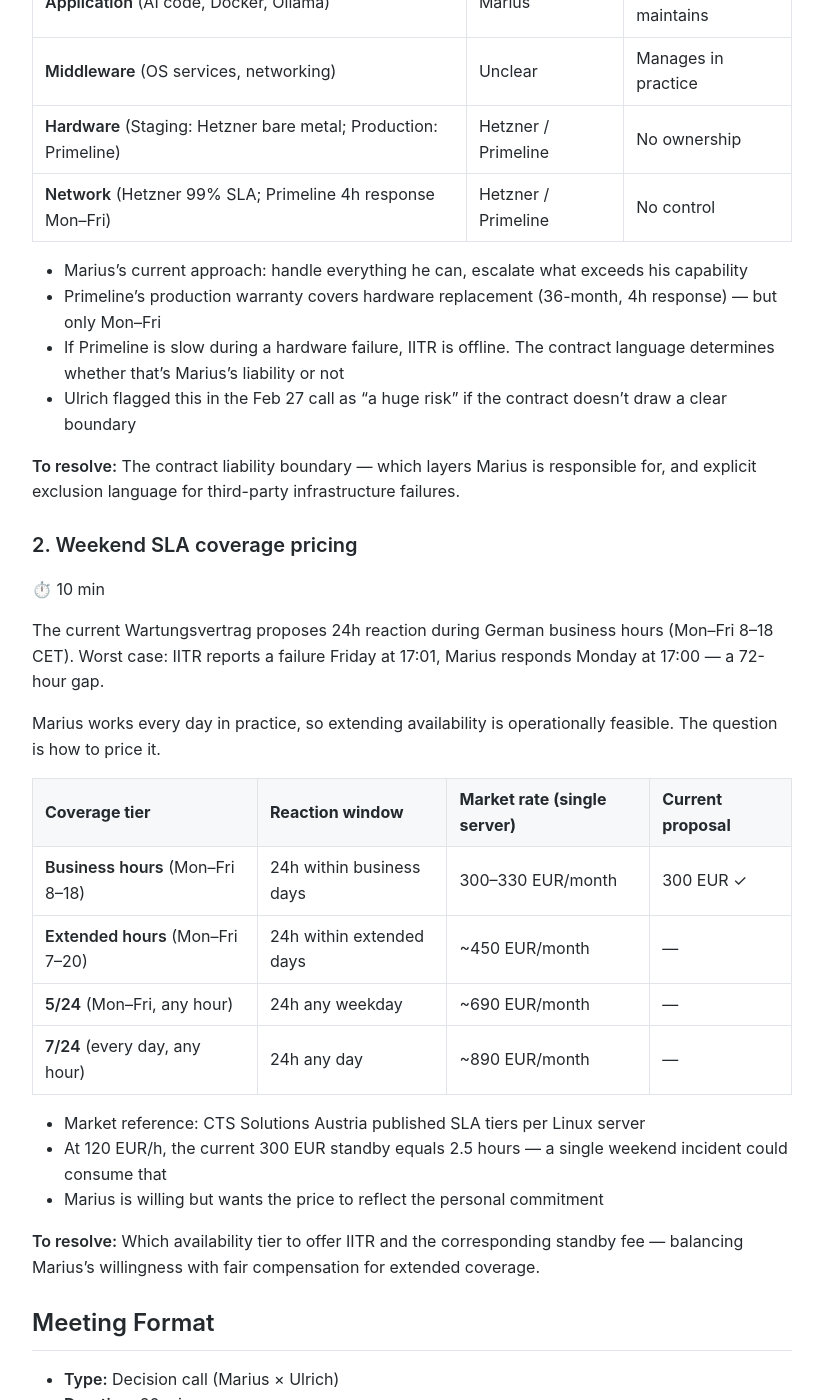
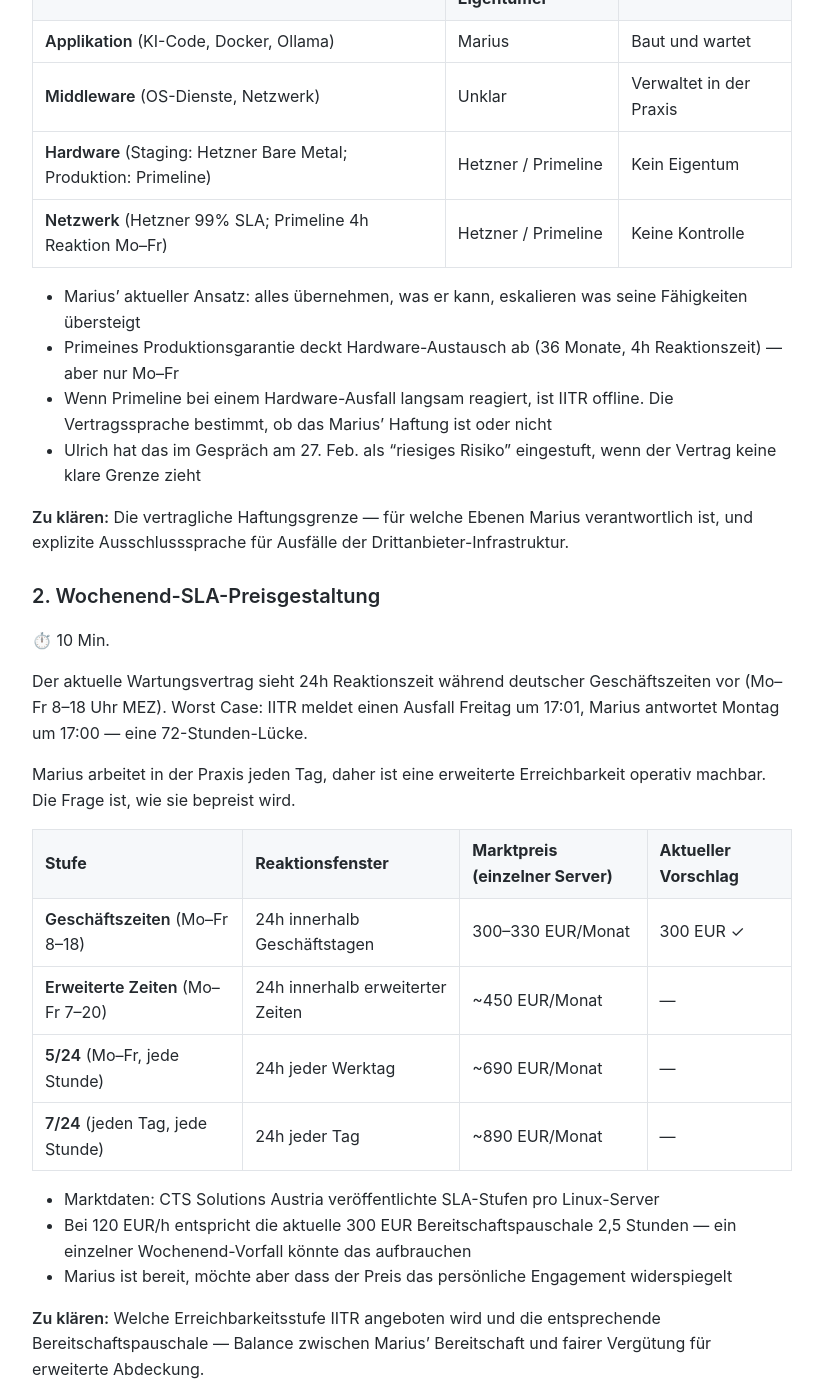
Before and after one commit to MariusWilsch/public-wilsch-ai-pages, a Jekyll site: the page built from project/iitr/iitr-contract-ulrich-meeting-agenda.md, in a window 1280 px wide and 1400 px high, scrolled down 1204 px. Shown: the whole window, without its empty margins (228-1051 px from the left). Built offline with Jekyll 4.4.1, drawn with Linux system fonts in a browser that asks for light colours; our own code applies the rules of GitHub Pages for plain Markdown files; some of the changed text lies outside the part shown.

Commit message:
Sync from hippocampus 2026-03-01

```diff
--- a/project/iitr/iitr-contract-ulrich-meeting-agenda.md
+++ b/project/iitr/iitr-contract-ulrich-meeting-agenda.md
@@ -2,84 +2,84 @@
 publish: true
 ---
 
-# IITR Wartungsvertrag — Ulrich Prep Meeting
+# IITR Wartungsvertrag — Vorbereitung Ulrich
 
 [[client-iitr]]
 
-## Meeting Goal
+## Meetingziel
 
-Resolve two open Wartungsvertrag terms before sending the financial framework to IITR:
+Zwei offene Wartungsvertragspunkte klären, bevor die finanziellen Rahmenbedingungen an IITR gehen:
 
-1. **Scope boundary** — define which infrastructure layers Marius covers vs. Primeline/Hetzner
-2. **Weekend pricing** — decide whether to offer extended-hours availability and at what fee
+1. **Scope-Grenze** — welche Infrastrukturebenen Marius abdeckt vs. Primeline/Hetzner
+2. **Wochenend-Preisgestaltung** — ob erweiterte Erreichbarkeit angeboten wird und zu welchem Preis
 
-Both decisions directly affect the Wartungsvertrag document. Without them, the SLA scope
-and standby fee are incomplete.
+Beide Entscheidungen betreffen direkt das Wartungsvertragsdokument. Ohne sie sind SLA-Umfang
+und Bereitschaftspauschale unvollständig.
 
 ## Pre-Read
 
-- [IITR Contract Extension — Commercial Framework](https://mariuswilsch.github.io/public-wilsch-ai-pages/project/iitr/iitr-contract-extension-framework) — pricing decisions already made (120 EUR/h, 300 EUR standby, Festpreis per project). Focus on the two **Undefined** markers in Sections 3 and 3.
-- [CTS Solutions — IT SLA Preisliste](https://cts-solutions.at/edv-preisliste-wartungsvertrage-slas/) — reference pricing for extended-hours and weekend SLA tiers
+- [IITR Vertragsrahmen — Kommerzielle Rahmenbedingungen](https://mariuswilsch.github.io/public-wilsch-ai-pages/project/iitr/iitr-contract-extension-framework) — Preisentscheidungen bereits getroffen (120 EUR/h, 300 EUR Bereitschaft, Festpreis pro Projekt). Fokus auf die zwei **Undefined**-Markierungen in Abschnitt 3.
+- [CTS Solutions — IT-SLA-Preisliste](https://cts-solutions.at/edv-preisliste-wartungsvertrage-slas/) — Referenzpreise für erweiterte und Wochenend-SLA-Stufen
 
 ---
 
-## Discussion Topics
+## Diskussionsthemen
 
-*Starting points for discussion, not limited to these.*
+*Ausgangspunkte für die Diskussion, nicht darauf beschränkt.*
 
-### 1. Betreuung scope boundary and liability
-⏱️ 10 min
+### 1. Betreuungs-Scope und Haftungsgrenze
+⏱️ 10 Min.
 
-The Wartungsvertrag says "dedizierte Betreuung unseres Servers" — but four infrastructure
-layers exist, each with a different owner:
+Der Wartungsvertrag sagt "dedizierte Betreuung unseres Servers" — aber es existieren vier
+Infrastrukturebenen, jede mit einem anderen Verantwortlichen:
 
-| Layer | Current owner | Marius's role |
-|-------|--------------|---------------|
-| **Application** (AI code, Docker, Ollama) | Marius | Builds and maintains |
-| **Middleware** (OS services, networking) | Unclear | Manages in practice |
-| **Hardware** (Staging: Hetzner bare metal; Production: Primeline) | Hetzner / Primeline | No ownership |
-| **Network** (Hetzner 99% SLA; Primeline 4h response Mon–Fri) | Hetzner / Primeline | No control |
+| Ebene | Aktueller Eigentümer | Marius' Rolle |
+|-------|---------------------|---------------|
+| **Applikation** (KI-Code, Docker, Ollama) | Marius | Baut und wartet |
+| **Middleware** (OS-Dienste, Netzwerk) | Unklar | Verwaltet in der Praxis |
+| **Hardware** (Staging: Hetzner Bare Metal; Produktion: Primeline) | Hetzner / Primeline | Kein Eigentum |
+| **Netzwerk** (Hetzner 99% SLA; Primeline 4h Reaktion Mo–Fr) | Hetzner / Primeline | Keine Kontrolle |
 
-- Marius's current approach: handle everything he can, escalate what exceeds his capability
-- Primeline's production warranty covers hardware replacement (36-month, 4h response) — but only Mon–Fri
-- If Primeline is slow during a hardware failure, IITR is offline. The contract language determines whether that's Marius's liability or not
-- Ulrich flagged this in the Feb 27 call as "a huge risk" if the contract doesn't draw a clear boundary
+- Marius' aktueller Ansatz: alles übernehmen, was er kann, eskalieren was seine Fähigkeiten übersteigt
+- Primeines Produktionsgarantie deckt Hardware-Austausch ab (36 Monate, 4h Reaktionszeit) — aber nur Mo–Fr
+- Wenn Primeline bei einem Hardware-Ausfall langsam reagiert, ist IITR offline. Die Vertragssprache bestimmt, ob das Marius' Haftung ist oder nicht
+- Ulrich hat das im Gespräch am 27. Feb. als "riesiges Risiko" eingestuft, wenn der Vertrag keine klare Grenze zieht
 
-**To resolve:** The contract liability boundary — which layers Marius is responsible for, and explicit exclusion language for third-party infrastructure failures.
+**Zu klären:** Die vertragliche Haftungsgrenze — für welche Ebenen Marius verantwortlich ist, und explizite Ausschlusssprache für Ausfälle der Drittanbieter-Infrastruktur.
 
-### 2. Weekend SLA coverage pricing
-⏱️ 10 min
+### 2. Wochenend-SLA-Preisgestaltung
+⏱️ 10 Min.
 
-The current Wartungsvertrag proposes 24h reaction during German business hours (Mon–Fri
-8–18 CET). Worst case: IITR reports a failure Friday at 17:01, Marius responds Monday
-at 17:00 — a 72-hour gap.
+Der aktuelle Wartungsvertrag sieht 24h Reaktionszeit während deutscher Geschäftszeiten vor
+(Mo–Fr 8–18 Uhr MEZ). Worst Case: IITR meldet einen Ausfall Freitag um 17:01, Marius
+antwortet Montag um 17:00 — eine 72-Stunden-Lücke.
 
-Marius works every day in practice, so extending availability is operationally feasible.
-The question is how to price it.
+Marius arbeitet in der Praxis jeden Tag, daher ist eine erweiterte Erreichbarkeit operativ
+machbar. Die Frage ist, wie sie bepreist wird.
 
-| Coverage tier | Reaction window | Market rate (single server) | Current proposal |
-|---------------|----------------|---------------------------|-----------------|
-| **Business hours** (Mon–Fri 8–18) | 24h within business days | 300–330 EUR/month | 300 EUR ✓ |
-| **Extended hours** (Mon–Fri 7–20) | 24h within extended days | ~450 EUR/month | — |
-| **5/24** (Mon–Fri, any hour) | 24h any weekday | ~690 EUR/month | — |
-| **7/24** (every day, any hour) | 24h any day | ~890 EUR/month | — |
+| Stufe | Reaktionsfenster | Marktpreis (einzelner Server) | Aktueller Vorschlag |
+|-------|-----------------|------------------------------|-------------------|
+| **Geschäftszeiten** (Mo–Fr 8–18) | 24h innerhalb Geschäftstagen | 300–330 EUR/Monat | 300 EUR ✓ |
+| **Erweiterte Zeiten** (Mo–Fr 7–20) | 24h innerhalb erweiterter Zeiten | ~450 EUR/Monat | — |
+| **5/24** (Mo–Fr, jede Stunde) | 24h jeder Werktag | ~690 EUR/Monat | — |
+| **7/24** (jeden Tag, jede Stunde) | 24h jeder Tag | ~890 EUR/Monat | — |
 
-- Market reference: CTS Solutions Austria published SLA tiers per Linux server
-- At 120 EUR/h, the current 300 EUR standby equals 2.5 hours — a single weekend incident could consume that
-- Marius is willing but wants the price to reflect the personal commitment
+- Marktdaten: CTS Solutions Austria veröffentlichte SLA-Stufen pro Linux-Server
+- Bei 120 EUR/h entspricht die aktuelle 300 EUR Bereitschaftspauschale 2,5 Stunden — ein einzelner Wochenend-Vorfall könnte das aufbrauchen
+- Marius ist bereit, möchte aber dass der Preis das persönliche Engagement widerspiegelt
 
-**To resolve:** Which availability tier to offer IITR and the corresponding standby fee — balancing Marius's willingness with fair compensation for extended coverage.
+**Zu klären:** Welche Erreichbarkeitsstufe IITR angeboten wird und die entsprechende Bereitschaftspauschale — Balance zwischen Marius' Bereitschaft und fairer Vergütung für erweiterte Abdeckung.
 
-## Meeting Format
+## Meeting-Format
 
-- **Type:** Decision call (Marius × Ulrich)
-- **Duration:** 20 min
-- **Expectation:** Ulrich reads the Commercial Framework design doc beforehand — pricing decisions are already made, only the two Undefined items need his input
-- **Outcome:** Two decisions that complete the Wartungsvertrag scope and pricing — ready to draft the contract document for Eckhard
+- **Art:** Entscheidungsgespräch (Marius × Ulrich)
+- **Dauer:** 20 Min.
+- **Erwartung:** Ulrich liest vorher das Design-Dokument zu den kommerziellen Rahmenbedingungen — Preisentscheidungen stehen, nur die zwei offenen Punkte brauchen seinen Input
+- **Ergebnis:** Zwei Entscheidungen, die den Wartungsvertrag-Scope und die Preisgestaltung vervollständigen — bereit, das Vertragsdokument für Eckhard zu erstellen
 
-## Related
+## Verknüpfungen
 
 - **Issue:** [#954 — Prepare extension contract for signing](https://github.com/DaveX2001/deliverable-tracking/issues/954)
 - **Design Doc:** [IITR Contract Extension — Commercial Framework](https://mariuswilsch.github.io/public-wilsch-ai-pages/project/iitr/iitr-contract-extension-framework)
-- **Transcript:** [Marius × Ulrich — Contract Extension Pricing Strategy (Feb 27)](https://app.fireflies.ai/view/01KJEVQ0Q6XWZNZP9P1FTPB2VW)
+- **Transkript:** [Marius × Ulrich — Contract Extension Pricing Strategy (27. Feb.)](https://app.fireflies.ai/view/01KJEVQ0Q6XWZNZP9P1FTPB2VW)
 - **Session:** /Users/verdant/.claude/projects/-Users-verdant-Documents-projects-00-WILSCH-AI-INTERNAL--soloforce/9f14b021-2a4f-4da9-8925-b30c9eb7d426.jsonl
```
